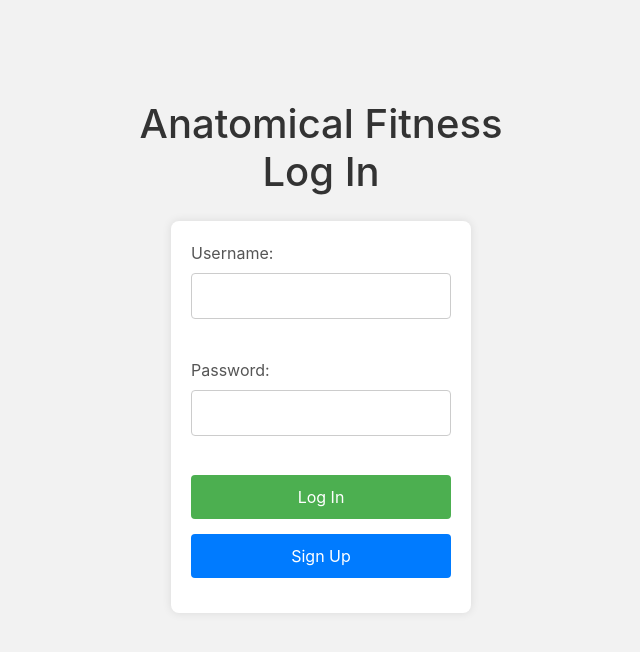
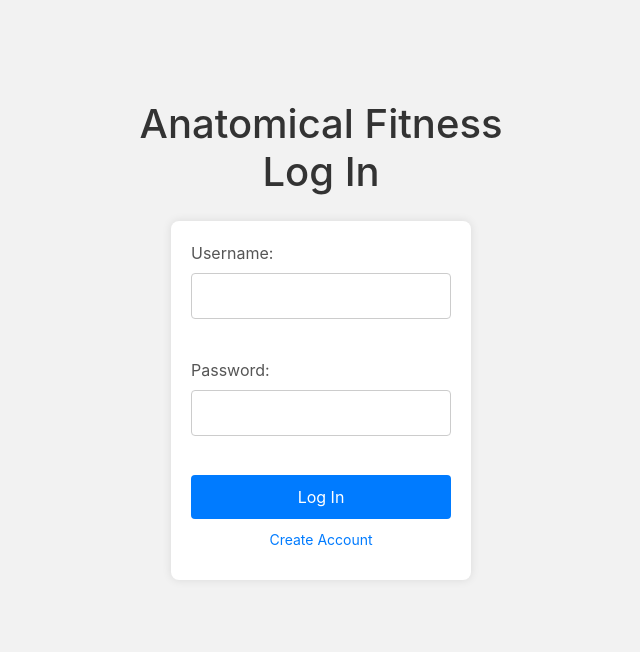
Before and after one commit to AKazi05/PLC_Project, a Flask app: page /login in a window 1280 px wide. Shown: the top 652 px of the page, without its empty margins (319-959 px from the left). Run offline with Flask 3, Linux system fonts and the light colour scheme; some libraries are stand-ins or nearby versions.

Commit message:
make styling consistent

```diff
--- a/static/index.css
+++ b/static/index.css
@@ -1,3 +1,6 @@
+html {
+    font-family: 'Open Sans', Arial, Helvetica, sans-serif;
+}
 body {
     display: flex;
     justify-content: center;
--- a/static/login.css
+++ b/static/login.css
@@ -1,5 +1,5 @@
 html {
-    font-family: 'Open Sans', sans-serif;
+    font-family: 'Open Sans', Arial, Helvetica, sans-serif;
 }
 
 body {
@@ -38,23 +38,28 @@ button {
 }
 
 button {
-    background-color: #4CAF50;
+    background-color: #007bff;
     color: white;
     border: none;
     cursor: pointer;
     transition: background-color 0.35s, opacity 0.35s;
+    margin-bottom: 0px;
 }
 
 button:hover {
-    background-color: #45a049;
+    background-color: #0056b3;
     opacity: 0.8;
 }
 
 a button {
-    background-color: #007bff;
+    font-size: 14px;
+    margin-top: 0px;
+    color: #007bff;
+    background-color: transparent;
+    transition: background-color 0.35s, opacity 0.35s;
 }
 
 a button:hover {
-    background-color: #0056b3;
-    opacity: 0.8;
+    background-color: transparent;
+    opacity: 0.7;
 }
--- a/static/muscle_styles.css
+++ b/static/muscle_styles.css
@@ -1,5 +1,5 @@
 html {
-    font-family: 'Open Sans', sans-serif;
+    font-family: 'Open Sans', Arial, Helvetica, sans-serif;
 }
 body {
     margin: 20px;
--- a/static/sidebar.css
+++ b/static/sidebar.css
@@ -1,6 +1,6 @@
 body {
     margin: 0;
-    font-family: 'Open Sans', sans-serif;
+    font-family: 'Open Sans', Arial, Helvetica, sans-serif;
 
 }
 
--- a/static/workout.css
+++ b/static/workout.css
@@ -1,5 +1,5 @@
 html {
-    font-family: 'Open Sans', sans-serif;
+    font-family: 'Open Sans', Arial, Helvetica, sans-serif;
 }
 
 body {
@@ -27,7 +27,7 @@ h2 {
 }
 
 .back-button {
-    background-color: #336699;
+    background-color: #007bff;
     color: white;
     border: none;
     border-radius: 4px;
@@ -37,7 +37,7 @@ h2 {
 }
 
 .back-button:hover {
-    background-color: #3d6c9b;
+    background-color: #0056b3;
     opacity: 0.8;
 }
 
--- a/templates/login.html
+++ b/templates/login.html
@@ -51,7 +51,7 @@
         <input type="password" id="password" name="password"><br><br>
 
         <button>Log In</button>
-        <a href=" {{ url_for('website.signup') }} "><button type="button">Sign Up</button></a>
+        <a href=" {{ url_for('website.signup') }} "><button type="button">Create Account</button></a>
 
     </form>
 
--- a/templates/signup.html
+++ b/templates/signup.html
@@ -51,7 +51,7 @@
       <input type="password" id="password" name="password"><br><br>
 
       <button>Sign Up</button>
-      <a href=" {{ url_for('website.login') }} "><button type="button">Log In</button></a>
+      <a href=" {{ url_for('website.login') }} "><button type="button">Have an account? Log In</button></a>
     </form>
 
 </body>
--- a/templates/workout.html
+++ b/templates/workout.html
@@ -57,7 +57,7 @@
             <li>
             {% endfor %}
         </ul>
-    <h5> Total Calories Burned: {{ total_calories }} </h5>
+    <h5>&ensp;&nbsp;Total Calories Burned: {{ total_calories }} </h5>
     <div class="back-button-container">
         <a href=" {{ url_for('website.index') }} "><button class='back-button'>Back</button></a>
     </div>
```
Also changed, not shown: static/signup.css (+10 -5 lines).
